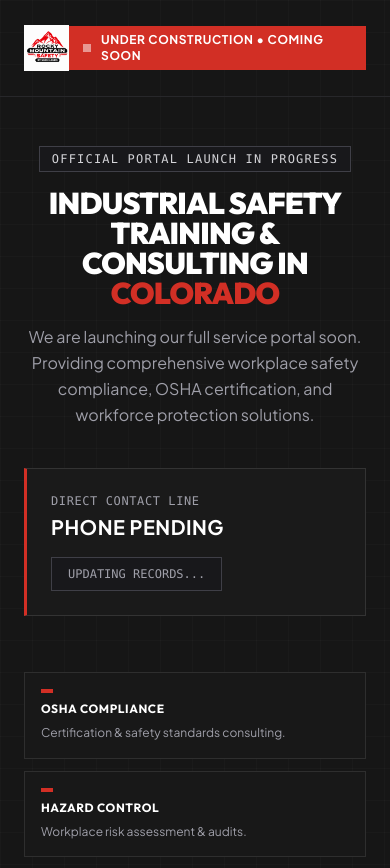
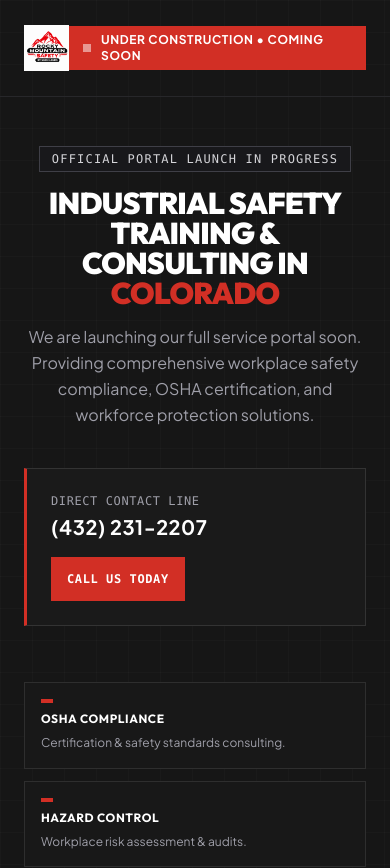
Before and after one commit to Iscomarz/rocky-mtn-safety, a SvelteKit app: page / in a window 390 px wide. Shown: the top 868 px of the page. Built offline with nearby package versions, Linux system fonts and the light colour scheme.

Commit message:
feat: add official contact phone number (432) 231-2207

```diff
--- a/src/routes/+page.svelte
+++ b/src/routes/+page.svelte
@@ -46,18 +46,24 @@
 				</p>
 			</section>
 
-			<!-- Phone Placeholder & Direct Contact Line Card -->
-			<section class="max-w-xl mx-auto w-full" aria-label="Contact information status">
+			<!-- Direct Contact Line Card -->
+			<section class="max-w-xl mx-auto w-full" aria-label="Contact information">
 				<div class="industrial-card p-6 text-left flex flex-col sm:flex-row items-start sm:items-center justify-between gap-4">
 					<div class="space-y-1">
 						<span class="text-xs uppercase font-mono tracking-wider text-zinc-400 block">DIRECT CONTACT LINE</span>
-						<span class="text-xl sm:text-2xl font-bold text-white tracking-wide block uppercase">
-							PHONE PENDING
-						</span>
+						<a
+							href="tel:+14322312207"
+							class="text-xl sm:text-2xl font-bold text-white hover:text-[rgb(210,47,37)] tracking-wide block uppercase transition-colors duration-200 focus-visible:outline-none focus-visible:ring-2 focus-visible:ring-[rgb(210,47,37)]"
+						>
+							(432) 231-2207
+						</a>
 					</div>
-					<div class="px-4 py-2 bg-zinc-900 border border-zinc-700 text-xs font-mono text-zinc-400 uppercase">
-						UPDATING RECORDS...
-					</div>
+					<a
+						href="tel:+14322312207"
+						class="px-4 py-2.5 bg-[rgb(210,47,37)] hover:bg-[rgb(235,57,47)] text-white font-mono text-xs font-bold uppercase tracking-wider transition-colors duration-200 inline-flex items-center gap-2 min-h-[44px] focus-visible:outline-none focus-visible:ring-2 focus-visible:ring-white"
+					>
+						<span>CALL US TODAY</span>
+					</a>
 				</div>
 			</section>
 
```
